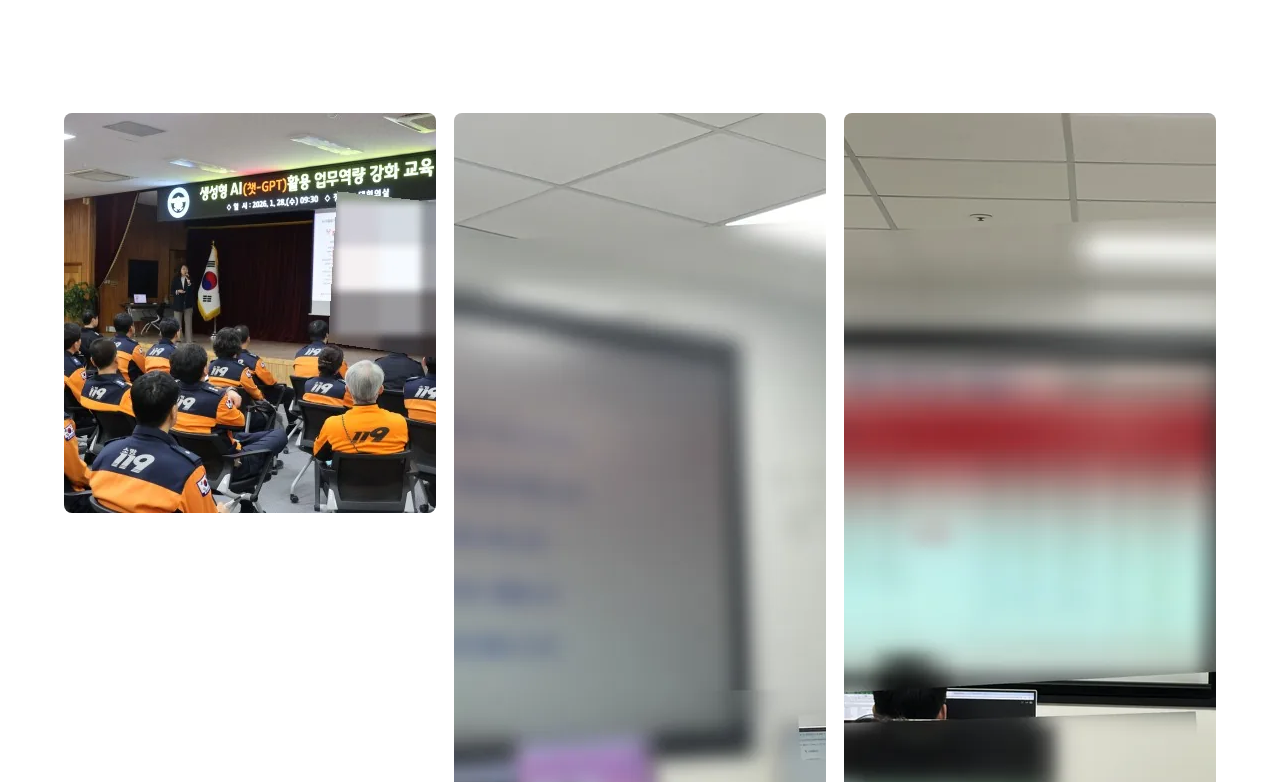
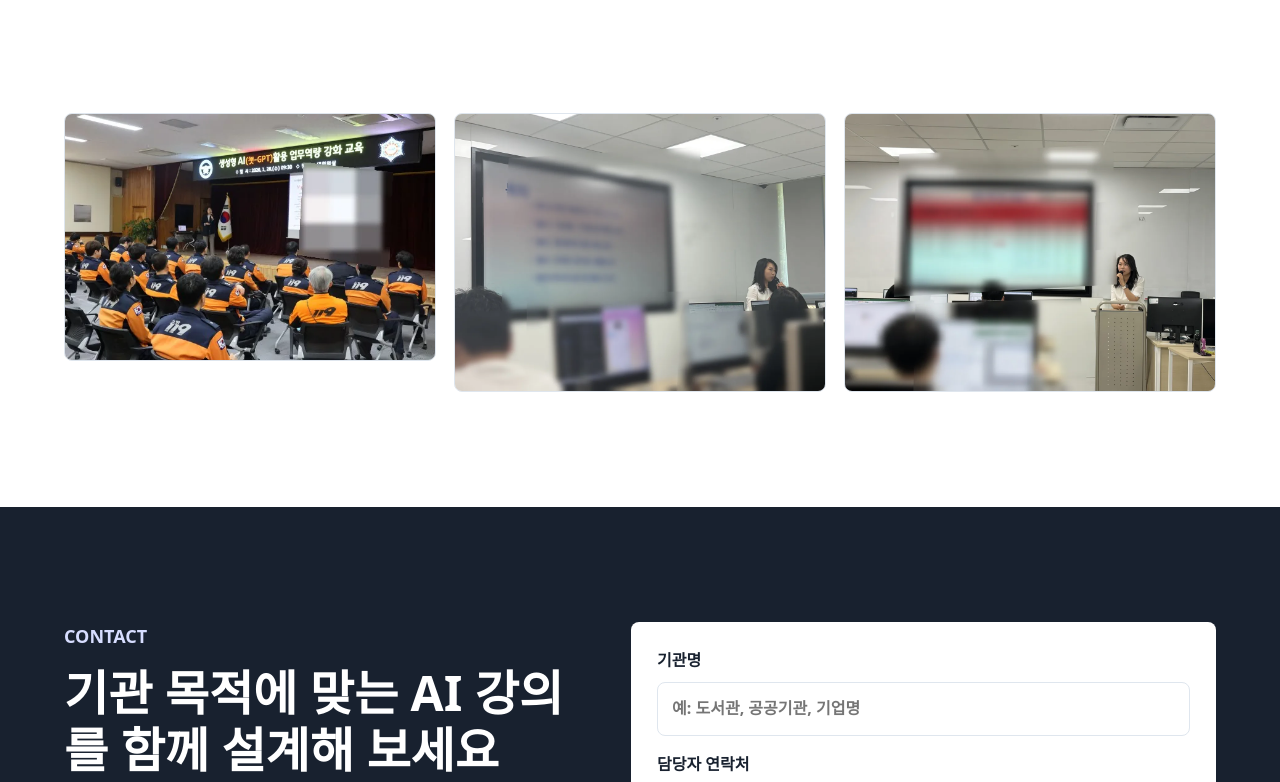
Before and after one commit to funnysugar01-del/ai-lecture-homepage, a plain HTML site: page index.html in a window 1280 px wide. Shown: the part 9413-10195 px from the top of the page. Drawn offline with Linux system fonts and the light colour scheme.

Commit message:
Add files via upload

```diff
--- a/styles.css
+++ b/styles.css
@@ -598,14 +598,19 @@ h3 {
 .gallery {
   display: grid;
   grid-template-columns: 1fr 1fr 1fr;
+  align-items: start;
   gap: 18px;
   padding-top: 0;
 }
 
 .gallery img {
+  display: block;
   width: 100%;
-  aspect-ratio: 1.25 / 1;
-  object-fit: cover;
+  height: auto;
+  aspect-ratio: auto;
+  object-fit: contain;
+  background: #f7f8fc;
+  border: 1px solid var(--line);
   border-radius: 8px;
 }
 
```
